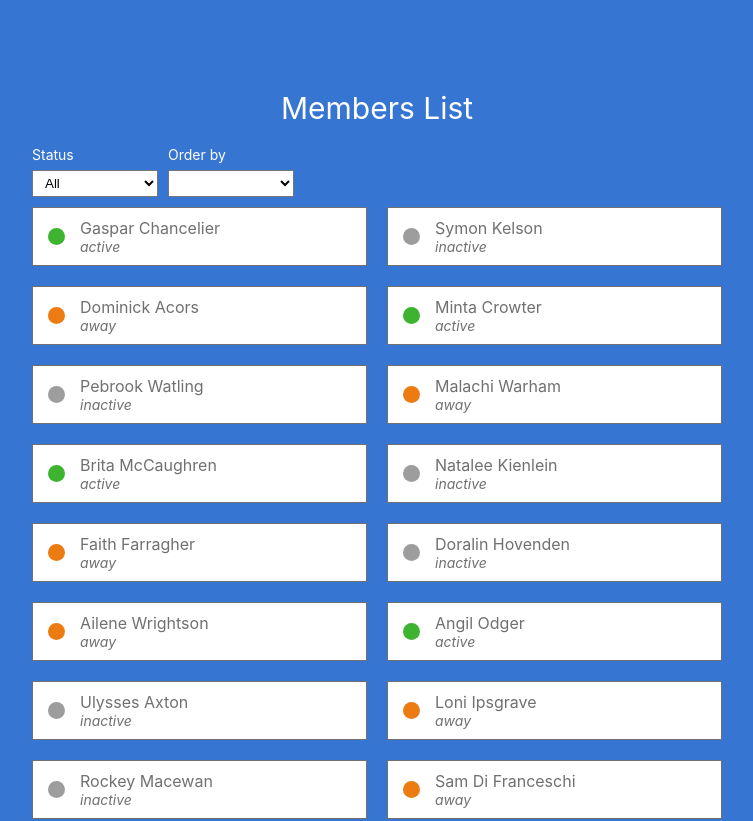
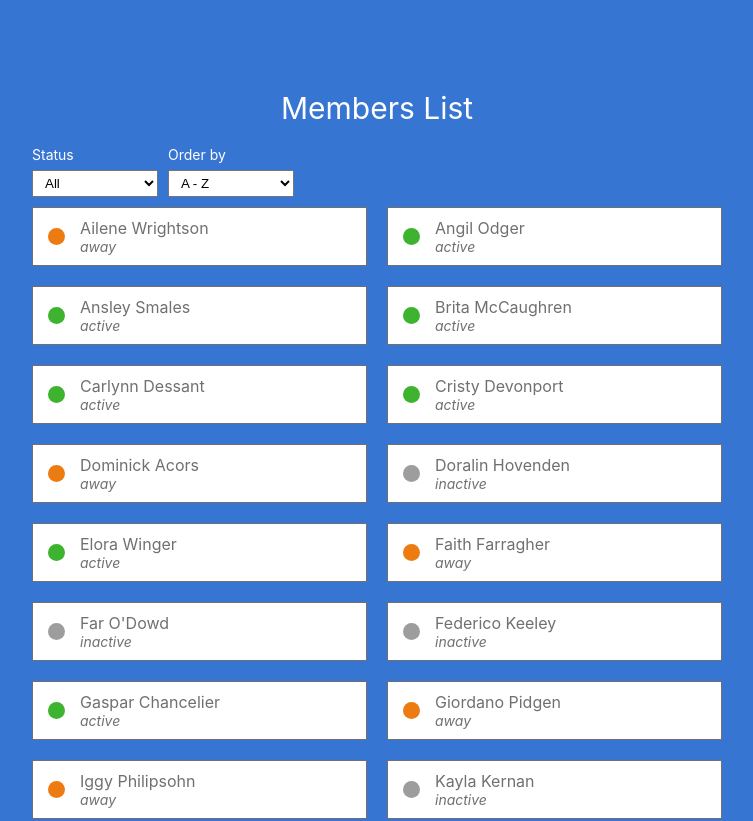
Before and after one commit to JakeBiddell/Ageas-coding-test, a React (Create React App) app: page / in a window 1280 px wide. Shown: the top 821 px of the page, without its empty margins (263-1016 px from the left). Built offline with nearby package versions, Linux system fonts and the light colour scheme.

Commit message:
added selector and callbacks for inputs in memberslist

```diff
--- a/package.json
+++ b/package.json
@@ -16,6 +16,7 @@
     "@types/react": "^17.0.0",
     "@types/react-dom": "^17.0.0",
     "classnames": "^2.3.1",
+    "lodash": "^4.17.21",
     "react": "^17.0.2",
     "react-dom": "^17.0.2",
     "react-redux": "^7.2.5",
@@ -46,5 +47,8 @@
       "last 1 firefox version",
       "last 1 safari version"
     ]
+  },
+  "devDependencies": {
+    "@types/lodash": "^4.14.174"
   }
 }
--- a/src/Components/MembersList.tsx
+++ b/src/Components/MembersList.tsx
@@ -1,295 +1,73 @@
-import { Box, Select } from "@mui/material";
-import React, { useMemo, useState } from "react";
-import { User } from "../Types";
+import { Box } from "@mui/material";
+import React, { useCallback, useEffect, useMemo } from "react";
+import { useDispatch, useSelector } from "react-redux";
+import { userSelectors, userActions } from "../Slices";
 import MemberCard from "./MemberCard";
 import SelectInput from "./SelectInput";
 
+const listId = "MembersList";
+
 const MembersList = () => {
-  const [users, setUsers] = useState([
-    {
-      id: 1,
-      title: "Honorable",
-      firstName: "Gaspar",
-      lastName: "Chancelier",
-      email: "gchancelier0@adobe.com",
-      dateOfBirth: "2004-12-17T13:34:48Z",
-      status: "active",
+  const dispatch = useDispatch();
+  const users = useSelector((state: any) =>
+    userSelectors.getUsers(state)(listId)
+  );
+  const userComponents = useMemo(
+    () => users?.map((u) => <MemberCard key={u.id} {...u} />),
+    [users]
+  );
+  useEffect(() => {
+    dispatch(userActions.addPaginatedList(listId));
+    dispatch(
+      userActions.sortPaginatedList({
+        listId,
+        column: "firstName",
+        direction: "asc",
+      })
+    );
+  }, []);
+  const statusFilterCallback = useCallback(
+    (value) => {
+      if (value === "all") {
+        dispatch(userActions.clearFilter(listId));
+      } else {
+        dispatch(
+          userActions.filterPaginatedList({ listId, column: "status", value })
+        );
+      }
     },
-    {
-      id: 2,
-      title: "Rev",
-      firstName: "Symon",
-      lastName: "Kelson",
-      email: "skelson1@ucsd.edu",
-      dateOfBirth: "1992-03-02T21:05:16Z",
-      status: "inactive",
+    [dispatch]
+  );
+  const sortCallBack = useCallback(
+    (direction) => {
+      dispatch(
+        userActions.sortPaginatedList({
+          listId,
+          column: "firstName",
+          direction,
+        })
+      );
     },
-    {
-      id: 3,
-      title: "Mr",
-      firstName: "Dominick",
-      lastName: "Acors",
-      email: "dacors2@europa.eu",
-      dateOfBirth: "1981-02-17T09:57:40Z",
-      status: "away",
-    },
-    {
-      id: 4,
-      title: "Dr",
-      firstName: "Minta",
-      lastName: "Crowter",
-      email: "mcrowter3@ted.com",
-      dateOfBirth: "1999-09-19T16:20:16Z",
-      status: "active",
-    },
-    {
-      id: 5,
-      title: "Rev",
-      firstName: "Pebrook",
-      lastName: "Watling",
-      email: "pwatling4@shinystat.com",
-      dateOfBirth: "2003-06-08T13:38:39Z",
-      status: "inactive",
-    },
-    {
-      id: 6,
-      title: "Mrs",
-      firstName: "Malachi",
-      lastName: "Warham",
-      email: "mwarham5@toplist.cz",
-      dateOfBirth: "2005-10-07T16:23:03Z",
-      status: "away",
-    },
-    {
-      id: 7,
-      title: "Mrs",
-      firstName: "Brita",
-      lastName: "McCaughren",
-      email: "bmccaughren6@tumblr.com",
-      dateOfBirth: "1996-12-13T14:35:29Z",
-      status: "active",
-    },
-    {
-      id: 8,
-      title: "Honorable",
-      firstName: "Natalee",
-      lastName: "Kienlein",
-      email: "nkienlein7@ehow.com",
-      dateOfBirth: "2001-05-05T16:12:41Z",
-      status: "inactive",
-    },
-    {
-      id: 9,
-      title: "Mr",
-      firstName: "Faith",
-      lastName: "Farragher",
-      email: "ffarragher8@posterous.com",
-      dateOfBirth: "1985-11-07T11:08:40Z",
-      status: "away",
-    },
-    {
-      id: 10,
-      title: "Honorable",
-      firstName: "Doralin",
-      lastName: "Hovenden",
-      email: "dhovenden9@twitpic.com",
-      dateOfBirth: "1996-02-11T16:17:35Z",
-      status: "inactive",
-    },
-    {
-      id: 11,
-      title: "Mrs",
-      firstName: "Ailene",
-      lastName: "Wrightson",
-      email: "awrightsona@google.de",
-      dateOfBirth: "1989-03-23T11:33:09Z",
-      status: "away",
-    },
-    {
-      id: 12,
-      title: "Honorable",
-      firstName: "Angil",
-      lastName: "Odger",
-      email: "aodgerb@cbsnews.com",
-      dateOfBirth: "1983-01-19T07:16:26Z",
-      status: "active",
-    },
-    {
-      id: 13,
-      title: "Ms",
-      firstName: "Ulysses",
-      lastName: "Axton",
-      email: "uaxtonc@irs.gov",
-      dateOfBirth: "1992-09-13T06:02:59Z",
-      status: "inactive",
-    },
-    {
-      id: 14,
-      title: "Honorable",
-      firstName: "Loni",
-      lastName: "Ipsgrave",
-      email: "lipsgraved@google.co.uk",
-      dateOfBirth: "2005-02-11T05:36:18Z",
-      status: "away",
-    },
-    {
-      id: 15,
-      title: "Dr",
-      firstName: "Rockey",
-      lastName: "Macewan",
-      email: "rmacewane@eepurl.com",
-      dateOfBirth: "1994-10-01T21:17:50Z",
-      status: "inactive",
-    },
-    {
-      id: 16,
-      title: "Dr",
-      firstName: "Sam",
-      lastName: "Di Franceschi",
-      email: "sdifranceschif@reverbnation.com",
-      dateOfBirth: "1992-07-17T07:31:03Z",
-      status: "away",
-    },
-    {
-      id: 17,
-      title: "Mrs",
-      firstName: "Ansley",
-      lastName: "Smales",
-      email: "asmalesg@cafepress.com",
-      dateOfBirth: "1988-12-09T03:56:09Z",
-      status: "active",
-    },
-    {
-      id: 18,
-      title: "Honorable",
-      firstName: "Kayla",
-      lastName: "Kernan",
-      email: "kkernanh@bravesites.com",
-      dateOfBirth: "1986-03-13T06:03:02Z",
-      status: "inactive",
-    },
-    {
-      id: 19,
-      title: "Dr",
-      firstName: "Vincenz",
-      lastName: "Jewel",
-      email: "vjeweli@mediafire.com",
-      dateOfBirth: "1981-06-19T09:48:35Z",
-      status: "away",
-    },
-    {
-      id: 20,
-      title: "Ms",
-      firstName: "Elora",
-      lastName: "Winger",
-      email: "ewingerj@merriam-webster.com",
-      dateOfBirth: "1995-09-24T01:08:42Z",
-      status: "active",
-    },
-    {
-      id: 21,
-      title: "Rev",
-      firstName: "Marlowe",
-      lastName: "Guerin",
-      email: "mguerink@canalblog.com",
-      dateOfBirth: "1987-07-22T10:39:57Z",
-      status: "inactive",
-    },
-    {
-      id: 22,
-      title: "Ms",
-      firstName: "Thane",
-      lastName: "Tee",
-      email: "tteel@irs.gov",
-      dateOfBirth: "2003-05-31T15:51:24Z",
-      status: "away",
-    },
-    {
-      id: 23,
-      title: "Mr",
-      firstName: "Carlynn",
-      lastName: "Dessant",
-      email: "cdessantm@discuz.net",
-      dateOfBirth: "1999-02-13T09:26:29Z",
-      status: "active",
-    },
-    {
-      id: 24,
-      title: "Honorable",
-      firstName: "Far",
-      lastName: "O'Dowd",
-      email: "fodowdn@altervista.org",
-      dateOfBirth: "1985-10-06T18:19:54Z",
-      status: "inactive",
-    },
-    {
-      id: 25,
-      title: "Mrs",
-      firstName: "Giordano",
-      lastName: "Pidgen",
-      email: "gpidgeno@usgs.gov",
-      dateOfBirth: "2001-10-15T03:18:09Z",
-      status: "away",
-    },
-    {
-      id: 26,
-      title: "Mrs",
-      firstName: "Federico",
-      lastName: "Keeley",
-      email: "fkeeleyp@hao123.com",
-      dateOfBirth: "1982-12-19T18:14:54Z",
-      status: "inactive",
-    },
-    {
-      id: 27,
-      title: "Dr",
-      firstName: "Somerset",
-      lastName: "Follit",
-      email: "sfollitq@vkontakte.ru",
-      dateOfBirth: "1980-11-24T17:26:38Z",
-      status: "away",
-    },
-    {
-      id: 28,
-      title: "Honorable",
-      firstName: "Cristy",
-      lastName: "Devonport",
-      email: "cdevonportr@cdbaby.com",
-      dateOfBirth: "2002-08-13T21:09:21Z",
-      status: "active",
-    },
-    {
-      id: 29,
-      title: "Honorable",
-      firstName: "Wayne",
-      lastName: "Beare",
-      email: "wbeares@friendfeed.com",
-      dateOfBirth: "1991-08-23T05:39:23Z",
-      status: "inactive",
-    },
-    {
-      id: 30,
-      title: "Dr",
-      firstName: "Iggy",
-      lastName: "Philipsohn",
-      email: "iphilipsohnt@istockphoto.com",
-      dateOfBirth: "1999-05-09T13:10:39Z",
-      status: "away",
-    },
-  ] as User[]);
-  const userComponents = useMemo(
-    () => users.map((u) => <MemberCard key={u.id} {...u} />),
-    [users]
+    [dispatch]
   );
   return (
     <Box>
       <Box display="flex">
         <SelectInput
           label="Status"
-          values={{ all: "All" }}
-          onChange={() => {}}
+          values={{
+            all: "All",
+            active: "Online",
+            inactive: "Offline",
+            away: "Away",
+          }}
+          onChange={statusFilterCallback}
         />
-        <SelectInput label="Order by" values={{}} onChange={() => {}} />
+        <SelectInput
+          label="Order by"
+          values={{ asc: "A - Z", desc: "Z - A" }}
+          onChange={sortCallBack}
+        />
       </Box>
       <Box display="flex" flexWrap="wrap" width="710px">
         {userComponents}
--- a/src/Components/SelectInput.tsx
+++ b/src/Components/SelectInput.tsx
@@ -23,7 +23,7 @@ const SelectInput = ({ label, values, onChange }: Props) => {
   const options = useMemo(
     () =>
       Object.entries(values).map(([key, val]) => (
-        <option value={key}>{val}</option>
+        <option key={key} value={key}>{val}</option>
       )),
     [values]
   );
--- a/src/Slices/User/index.ts
+++ b/src/Slices/User/index.ts
@@ -1,2 +1,3 @@
 export * from "./slice";
 export * as userThunks from "./thunks";
+export * as userSelectors from "./selectors";
--- /dev/null
+++ b/src/Slices/User/selectors.ts
@@ -0,0 +1,9 @@
+import { createSelector } from "reselect";
+import { memoize } from "lodash";
+import { UserState } from "./types";
+
+const getUserState = ({ user }: { user: UserState }) => user;
+
+export const getUsers = createSelector(getUserState, (userState) =>
+  memoize((listId: string) => userState.paginatedLists[listId]?.ids?.map(id => userState.entityStore[id]))
+);
--- a/src/Slices/User/slice.ts
+++ b/src/Slices/User/slice.ts
@@ -1,14 +1,10 @@
 import { createSlice, PayloadAction } from "@reduxjs/toolkit";
 import { PaginatedList, SortDirection, User } from "../../Types";
+import { UserState } from "./types";
 
-type State = {
-  entityStore: { [key: number]: User };
-  loading: boolean;
-  paginatedLists: { [id: string]: PaginatedList<User> };
-  error: string | undefined;
-};
 
-const initialState: State = {
+
+const initialState: UserState = {
   entityStore: {},
   loading: false,
   paginatedLists: {},
@@ -16,7 +12,7 @@ const initialState: State = {
 };
 
 const recalcPaginatedList = (
-  state: State,
+  state: UserState,
   { filter, sort }: PaginatedList<User>
 ) => {
   const allEntities = Object.values(state.entityStore);
@@ -24,7 +20,7 @@ const recalcPaginatedList = (
     ? allEntities
     : allEntities.filter((e) => e[filter.column] === filter.value);
   const sortedEntities = !sort
-    ? allEntities
+    ? filteredEntities
     : filteredEntities.sort(
         sort.direction === "asc"
           ? (a, b) =>
@@ -53,6 +49,16 @@ const userSlice = createSlice({
           {}
         ),
       };
+      state.paginatedLists = Object.entries(state.paginatedLists).reduce(
+        (accumulator, [key, val]) => ({
+          ...accumulator,
+          [key]: {
+            ...val,
+            ids: recalcPaginatedList(state, val),
+          } as PaginatedList<User>,
+        }),
+        {}
+      );
     },
     errorGettingEntities(state, { payload }: PayloadAction<string>) {
       state.loading = false;
@@ -102,6 +108,13 @@ const userSlice = createSlice({
         state.paginatedLists[listId]
       );
     },
+    clearFilter(state, {payload}: PayloadAction<string>){
+      state.paginatedLists[payload].filter = undefined
+      state.paginatedLists[payload].ids = recalcPaginatedList(
+        state,
+        state.paginatedLists[payload]
+      );
+    }
   },
 });
 
--- /dev/null
+++ b/src/Slices/User/types.ts
@@ -0,0 +1,8 @@
+import { PaginatedList, User } from "../../Types";
+
+export type UserState = {
+    entityStore: { [key: number]: User };
+    loading: boolean;
+    paginatedLists: { [id: string]: PaginatedList<User> };
+    error: string | undefined;
+  };
```
Also changed, not shown: 1 other file (tests, documents, lock files or other folders).
